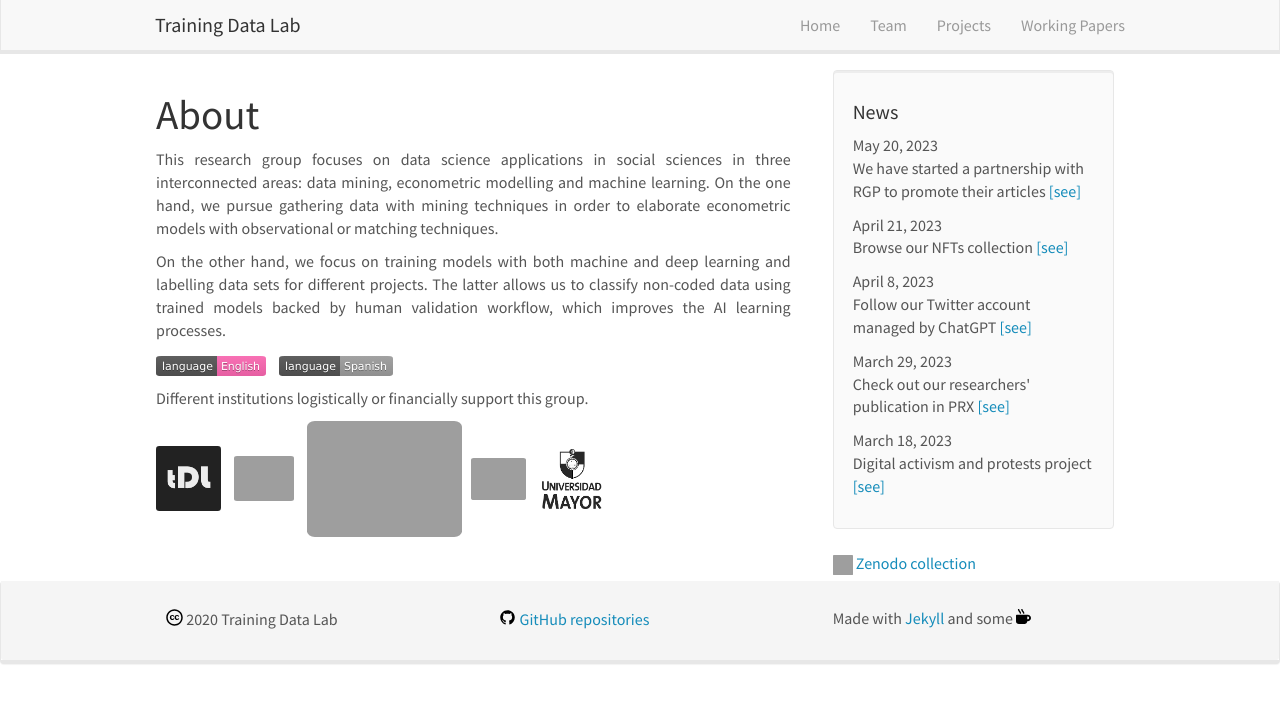
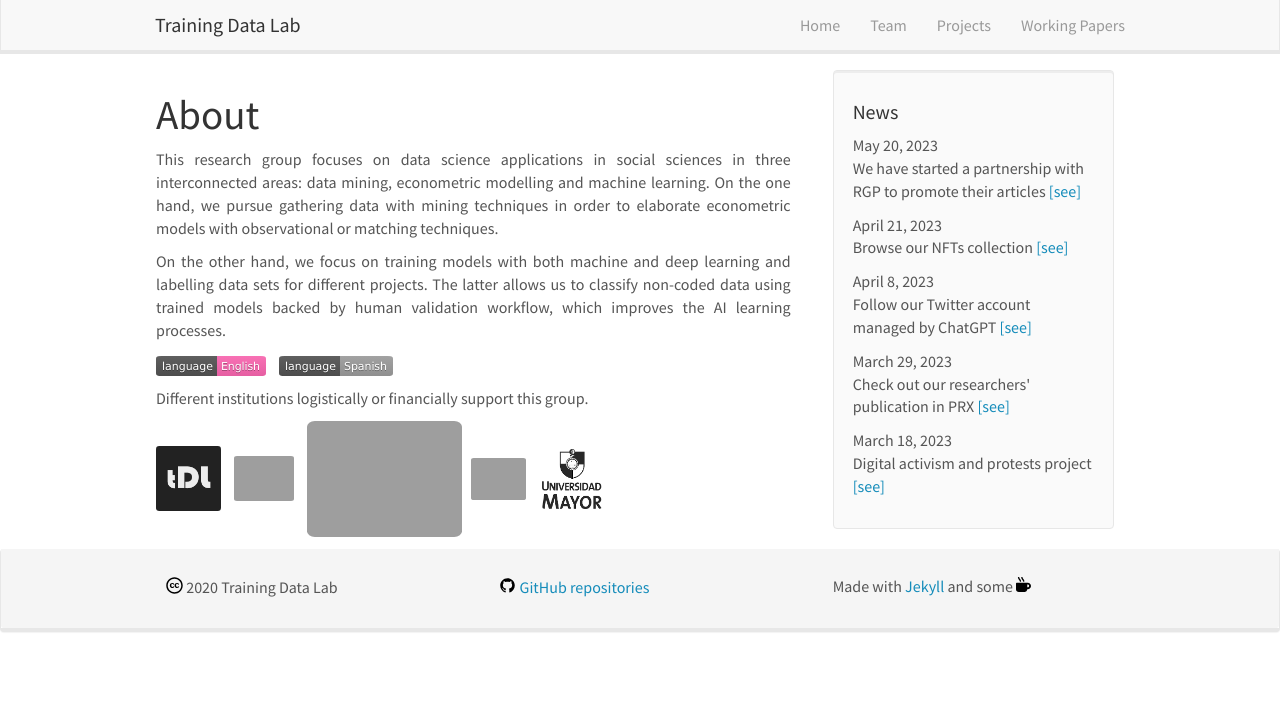
Before and after one commit to training-datalab/old-training-datalab.com, a Jekyll site: the page built from _pages/home.md, in a window 1280 px wide. Shown: the top 703 px of the page. Built offline with Jekyll 4.4.1, drawn with Linux system fonts in a browser that asks for light colours; nearby versions of some CDN libraries.

Commit message:
Update homelay.html

```diff
--- a/_layouts/homelay.html
+++ b/_layouts/homelay.html
@@ -9,5 +9,5 @@ layout: default
   </div>
   <div id="newsid" class="col-sm-4" >
 	{% include news.html %}
-  <img src="{{ site.url }}{{ site.baseurl }}/images/svg/zenodo.svg" alt="Zenodo" height="20" width="20" /> <a href="https://zenodo.org/communities/tdl" target="_blank">Zenodo collection</a>
+  <!-- <img src="{{ site.url }}{{ site.baseurl }}/images/svg/zenodo.svg" alt="Zenodo" height="20" width="20" /> <a href="https://zenodo.org/communities/tdl" target="_blank">Zenodo collection</a> -->
   </div>
```
